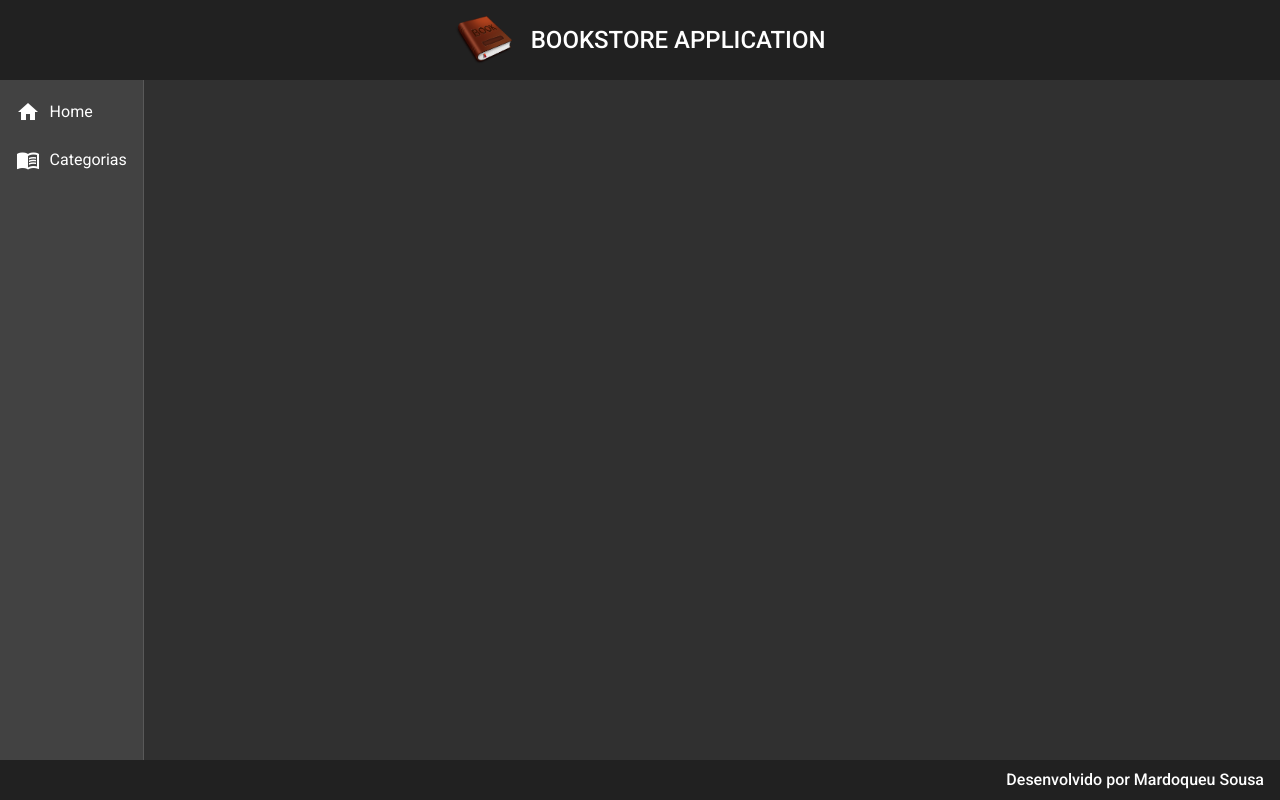
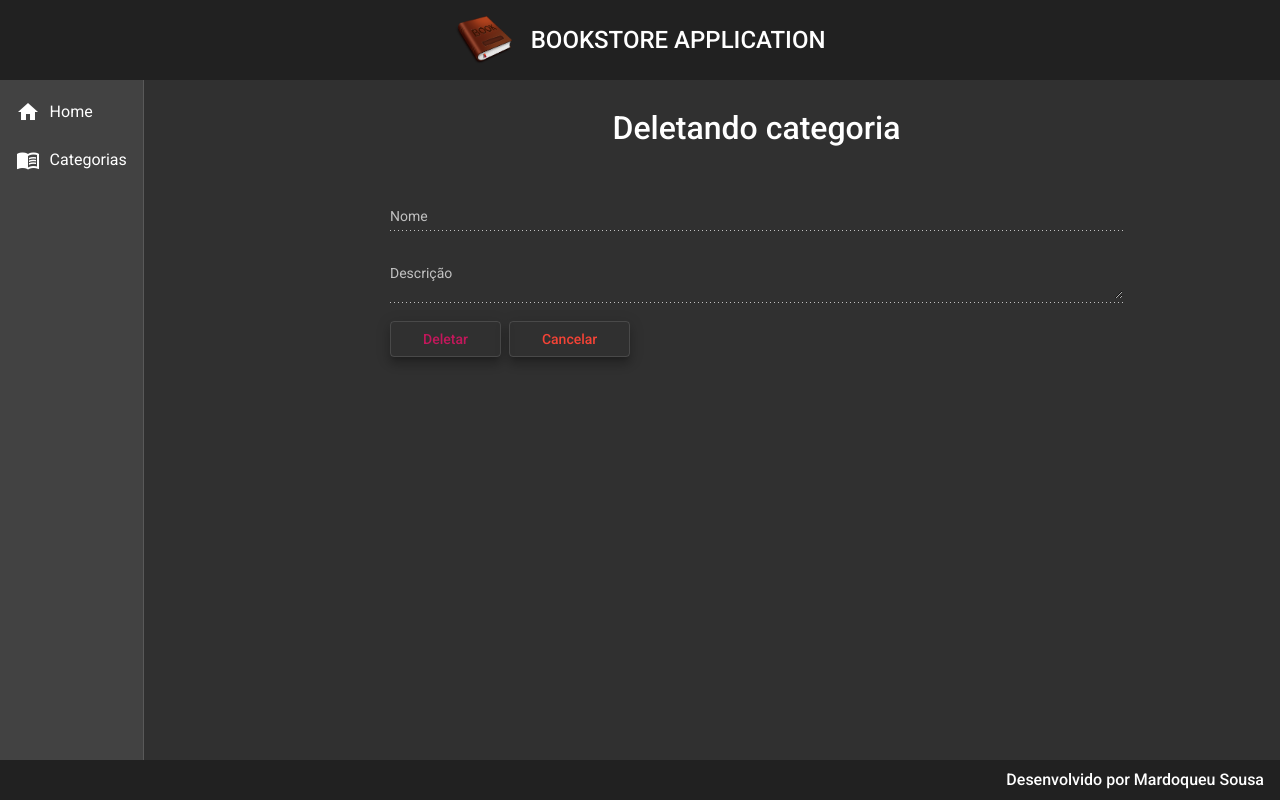
Before and after one commit to Mardoqueu/bookstore-front, an Angular app: page /categorias/delete/1 in a window 1280 px wide. Before the commit this address led to /. Built offline with nearby package versions, Linux system fonts and the light colour scheme.

Commit message:
Componente Categoria-Delete: Tela concluida

```diff
--- a/src/app/app-routing.module.ts
+++ b/src/app/app-routing.module.ts
@@ -1,5 +1,6 @@
 import { NgModule } from '@angular/core';
 import { RouterModule, Routes } from '@angular/router';
+import { CategoriaCategoriaDeleteComponent } from './components/views/categoria-categoria-delete/categoria-categoria-delete.component';
 import { CategoriaCreateComponent } from './components/views/categoria/categoria-create/categoria-create.component';
 import { CategoriaReadComponent } from './components/views/categoria/categoria-read/categoria-read.component';
 import { HomeComponent } from './components/views/home/home.component';
@@ -17,6 +18,11 @@
     path: 'categorias/create',
     component: CategoriaCreateComponent
 
+  },
+  {
+    path: 'categorias/delete/:id',
+    component: CategoriaCategoriaDeleteComponent
+
   }
 ];
 
--- a/src/app/app.module.ts
+++ b/src/app/app.module.ts
@@ -23,6 +23,7 @@
 import {MatInputModule} from '@angular/material/input';
 import {MatFormFieldModule} from '@angular/material/form-field';
 import {MatSnackBarModule} from '@angular/material/snack-bar';
+import { CategoriaCategoriaDeleteComponent } from './components/views/categoria-categoria-delete/categoria-categoria-delete.component';
 
 
 @NgModule({
@@ -34,6 +35,7 @@
     HomeComponent,
     CategoriaReadComponent,
     CategoriaCreateComponent,
+    CategoriaCategoriaDeleteComponent,
   ],
   imports: [
     BrowserModule,
--- /dev/null
+++ b/src/app/components/views/categoria-categoria-delete/categoria-categoria-delete.component.css
@@ -0,0 +1,28 @@
+form{
+    text-align: center;
+    width: 70%;
+    margin: 2rem auto 0 auto;
+}
+
+h1{
+    font-size: 2rem;
+    font-weight: 500;
+    margin-bottom: 3rem;
+}
+
+.form{
+    width: 100%;
+
+}
+
+
+.buttons{
+    width: 100%;
+    text-align: start;
+}
+
+button{
+    margin-right: .5rem;
+    padding-right: 2rem;
+    padding-left: 2rem;
+}
--- /dev/null
+++ b/src/app/components/views/categoria-categoria-delete/categoria-categoria-delete.component.html
@@ -0,0 +1,18 @@
+<form action="">
+    <h1>Deletando categoria</h1>
+
+    <mat-form-field class="form">
+        <mat-label>Nome</mat-label>
+        <input matInput  matInput type="text" name="nome" disabled >
+    </mat-form-field>
+
+    <mat-form-field class="form">
+        <mat-label>Descrição</mat-label>
+        <textarea matInput type="text" name="descricao" disabled></textarea>
+    </mat-form-field>
+
+    <div class="buttons">
+        <button  class="mat-elevation-z8" mat-stroked-button color="primary">Deletar</button>
+        <button  class="mat-elevation-z8" mat-stroked-button color="warn">Cancelar</button>
+    </div>
+</form>
--- /dev/null
+++ b/src/app/components/views/categoria-categoria-delete/categoria-categoria-delete.component.ts
@@ -0,0 +1,15 @@
+import { Component, OnInit } from '@angular/core';
+
+@Component({
+  selector: 'app-categoria-categoria-delete',
+  templateUrl: './categoria-categoria-delete.component.html',
+  styleUrls: ['./categoria-categoria-delete.component.css']
+})
+export class CategoriaCategoriaDeleteComponent implements OnInit {
+
+  constructor() { }
+
+  ngOnInit(): void {
+  }
+
+}
--- a/src/app/components/views/categoria/categoria-read/categoria-read.component.html
+++ b/src/app/components/views/categoria/categoria-read/categoria-read.component.html
@@ -43,7 +43,7 @@
               <a class="edit" href="#">
                 <i class="material-icons">edit</i>
               </a>
-              <a class="delete" href="#">
+              <a class="delete" routerLink="delete/{{ row.id }}">
                 <i class="material-icons">delete</i>
               </a>
             </td>
```
